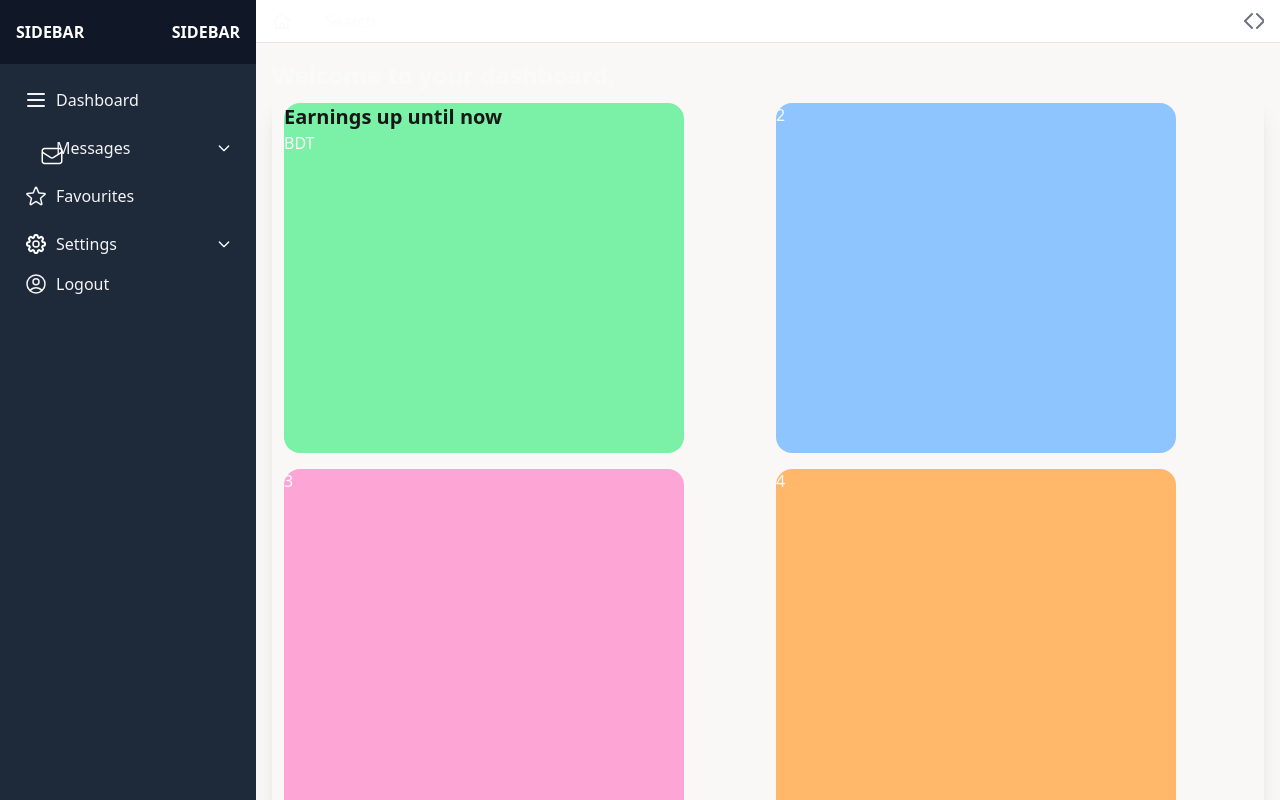
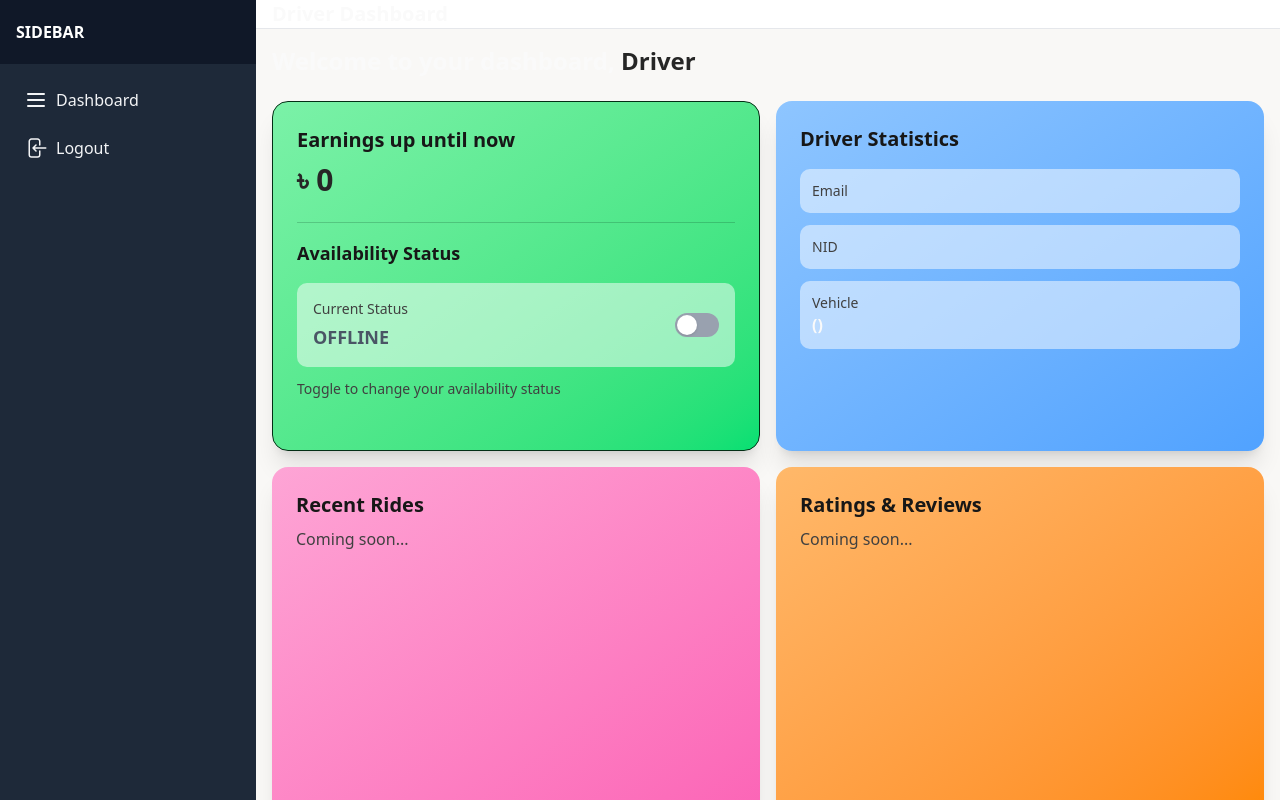
Before and after one commit to TheRABU/ride-lagbe-client, a React (Vite) app: page /dashboard/driver in a window 1280 px wide. Built offline with nearby package versions, Linux system fonts and the light colour scheme; no server answers.

Commit message:
driver dashboard half completed

```diff
--- /dev/null
+++ b/src/components/ToggleSwitch.tsx
@@ -0,0 +1,57 @@
+import { useState, useEffect } from "react";
+
+interface ToggleSwitchProps {
+  onToggle?: (checked: boolean) => void;
+  defaultChecked?: boolean;
+  disabled?: boolean;
+}
+
+const ToggleSwitch = ({
+  onToggle,
+  defaultChecked = false,
+  disabled = false,
+}: ToggleSwitchProps) => {
+  const [checked, setChecked] = useState(defaultChecked);
+
+  useEffect(() => {
+    setChecked(defaultChecked);
+  }, [defaultChecked]);
+
+  const handleToggle = (e: React.ChangeEvent<HTMLInputElement>) => {
+    if (disabled) return;
+
+    const newState = e.target.checked;
+    setChecked(newState);
+
+    if (onToggle) {
+      onToggle(newState);
+    }
+  };
+
+  return (
+    <div className="flex items-center">
+      <input
+        type="checkbox"
+        id="toggle"
+        checked={checked}
+        onChange={handleToggle}
+        disabled={disabled}
+        className="peer sr-only opacity-0"
+      />
+
+      <label
+        htmlFor="toggle"
+        className={`relative flex h-6 w-11 cursor-pointer items-center rounded-full px-0.5
+        transition-colors before:h-5 before:w-5 before:rounded-full before:bg-white before:shadow
+        before:transition-transform before:duration-300
+        ${checked ? "bg-green-500" : "bg-gray-400"}
+        ${disabled ? "opacity-50 cursor-not-allowed" : ""}
+        peer-checked:before:translate-x-full`}
+      >
+        <span className="sr-only">Toggle Availability</span>
+      </label>
+    </div>
+  );
+};
+
+export default ToggleSwitch;
--- a/src/pages/dashboard/driver-dashboard/DriverDashboard.tsx
+++ b/src/pages/dashboard/driver-dashboard/DriverDashboard.tsx
@@ -1,44 +1,75 @@
+/* eslint-disable @typescript-eslint/no-explicit-any */
+import ToggleSwitch from "@/components/ToggleSwitch";
 import { useLogoutMutation } from "@/redux/features/auth/auth.api";
 import {
   useGetDriverEarningsQuery,
   useIsDriverQuery,
+  useSetAvailabilityMutation,
 } from "@/redux/features/driver/driver.api";
 import { useNavigate } from "react-router";
 import { toast } from "react-toastify";
+import { useEffect, useState } from "react";
 
 const DriverDashboard = () => {
-  const { data: isDriver } = useIsDriverQuery(undefined);
-
-  // for driver earning
+  const { data: driverData, isLoading: isLoadingDriver } =
+    useIsDriverQuery(undefined);
   const { data: driverEarning } = useGetDriverEarningsQuery(undefined);
-
-  //logout
   const [logout] = useLogoutMutation();
-
+  const [setAvailability, { isLoading: isSettingAvailability }] =
+    useSetAvailabilityMutation();
   const navigate = useNavigate();
 
-  console.log(driverEarning);
+  // Local state to track current status
+  const [currentStatus, setCurrentStatus] = useState<string>("OFFLINE");
+
+  // Update local status when driver data loads
+  useEffect(() => {
+    if (driverData?.status) {
+      setCurrentStatus(driverData.status);
+    }
+  }, [driverData]);
+
+  const handleToggle = async (isActive: boolean) => {
+    const newStatus = isActive ? "ONLINE" : "OFFLINE";
+
+    try {
+      const result = await setAvailability({ status: newStatus }).unwrap();
+
+      // Update local state
+      setCurrentStatus(newStatus);
+
+      toast.success(`Status changed to ${newStatus}`);
+      console.log("Availability updated:", result);
+    } catch (error: any) {
+      console.error("Error setting availability:", error);
+      toast.error(error?.data?.message || "Failed to update availability");
+    }
+  };
 
   const handleLogout = async () => {
     try {
-      const result = await logout(undefined).unwrap();
-      if ("error" in result) {
-        const error = result.error as any;
-        toast.error(error.data?.message || "Failed to logout");
-      } else {
+      await logout(undefined).unwrap();
       toast.success("Logged out successfully!");
       navigate("/");
-      }
-    } catch (error) {
+    } catch (error: any) {
       console.error("Error at driver logout", error);
+      toast.error(error?.data?.message || "Failed to logout");
     }
   };
 
+  if (isLoadingDriver) {
     return (
-    <>
+      <div className="flex items-center justify-center h-screen">
+        <div className="text-xl">Loading...</div>
+      </div>
+    );
+  }
+
+  return (
     <div className="flex h-screen bg-gray-100">
       <input type="checkbox" id="menu-toggle" className="hidden peer" />
 
+      {/* Sidebar */}
       <div className="hidden peer-checked:flex md:flex flex-col w-64 bg-gray-800 transition-all duration-300 ease-in-out">
         <div className="flex items-center justify-between h-16 bg-gray-900 px-4">
           <span className="text-white font-bold uppercase">Sidebar</span>
@@ -51,14 +82,13 @@ const DriverDashboard = () => {
               stroke="currentColor"
             >
               <path
-                  stroke-linecap="round"
-                  stroke-linejoin="round"
-                  stroke-width="2"
+                strokeLinecap="round"
+                strokeLinejoin="round"
+                strokeWidth="2"
                 d="M6 18L18 6M6 6l12 12"
               />
             </svg>
           </label>
-            <span className="text-white font-bold uppercase">Sidebar</span>
         </div>
         <div className="flex flex-col flex-1 overflow-y-auto">
           <nav className="flex-1 px-2 py-4 bg-gray-800">
@@ -68,244 +98,46 @@ const DriverDashboard = () => {
             >
               <svg
                 xmlns="http://www.w3.org/2000/svg"
-                  className="h-6 w-6 mr-2 group-hover:transform group-hover:rotate-90"
+                className="h-6 w-6 mr-2"
                 fill="none"
                 viewBox="0 0 24 24"
                 stroke="currentColor"
               >
                 <path
-                    stroke-linecap="round"
-                    stroke-linejoin="round"
-                    stroke-width="2"
+                  strokeLinecap="round"
+                  strokeLinejoin="round"
+                  strokeWidth="2"
                   d="M4 6h16M4 12h16M4 18h16"
                 />
               </svg>
               Dashboard
             </a>
 
-              <div className="mb-2 relative group">
-                <input
-                  type="checkbox"
-                  id="messages-toggle"
-                  className="hidden peer"
-                />
-
-                <label
-                  htmlFor="messages-toggle"
-                  className="flex items-center px-12 py-2 mt-2 text-gray-100 hover:bg-gray-700 cursor-pointer w-full"
-                >
-                  Messages
-                </label>
-
-                <div className="absolute left-4 top-2 transform #dis-translate-y-1/2 flex items-center text-white">
-                  <svg
-                    xmlns="http://www.w3.org/2000/svg"
-                    fill="none"
-                    viewBox="0 0 24 24"
-                    stroke-width="1.5"
-                    stroke="currentColor"
-                    className="absolute top-2 left-4 text-white group-hover:hidden h-6 w-6 mr-2 peer-checked:hidden"
-                  >
-                    <path
-                      stroke-linecap="round"
-                      stroke-linejoin="round"
-                      d="M21.75 6.75v10.5a2.25 2.25 0 0 1-2.25 2.25h-15a2.25 2.25 0 0 1-2.25-2.25V6.75m19.5 0A2.25 2.25 0 0 0 19.5 4.5h-15a2.25 2.25 0 0 0-2.25 2.25m19.5 0v.243a2.25 2.25 0 0 1-1.07 1.916l-7.5 4.615a2.25 2.25 0 0 1-2.36 0L3.32 8.91a2.25 2.25 0 0 1-1.07-1.916V6.75"
-                    />
-                  </svg>
-
-                  <svg
-                    xmlns="http://www.w3.org/2000/svg"
-                    fill="none"
-                    viewBox="0 0 24 24"
-                    stroke-width="1.5"
-                    stroke="currentColor"
-                    className="absolute top-2 left-4 text-white hidden group-hover:block peer-checked:block h-6 w-6 mr-2"
-                  >
-                    <path
-                      stroke-linecap="round"
-                      stroke-linejoin="round"
-                      d="M21.75 9v.906a2.25 2.25 0 0 1-1.183 1.981l-6.478 3.488M2.25 9v.906a2.25 2.25 0 0 0 1.183 1.981l6.478 3.488m8.839 2.51-4.66-2.51m0 0-1.023-.55a2.25 2.25 0 0 0-2.134 0l-1.022.55m0 0-4.661 2.51m16.5 1.615a2.25 2.25 0 0 1-2.25 2.25h-15a2.25 2.25 0 0 1-2.25-2.25V8.844a2.25 2.25 0 0 1 1.183-1.981l7.5-4.039a2.25 2.25 0 0 1 2.134 0l7.5 4.039a2.25 2.25 0 0 1 1.183 1.98V19.5Z"
-                    />
-                  </svg>
-                </div>
-
-                <svg
-                  xmlns="http://www.w3.org/2000/svg"
-                  className="h-4 w-4 ml-auto transition-transform transform peer-checked:rotate-180 absolute right-4 top-3 transform #dis--translate-y-1/2 text-white"
-                  fill="none"
-                  viewBox="0 0 24 24"
-                  stroke="currentColor"
-                >
-                  <path
-                    stroke-linecap="round"
-                    stroke-linejoin="round"
-                    stroke-width="2"
-                    d="M19 9l-7 7-7-7"
-                  />
-                </svg>
-
-                <div className="hidden peer-checked:flex flex-col bg-white text-gray-800 mt-1 transition-all duration-300">
-                  <a href="#" className="block px-4 py-2 hover:bg-gray-200">
-                    Subitem 1
-                  </a>
-                  <a href="#" className="block px-4 py-2 hover:bg-gray-200">
-                    Subitem 2
-                  </a>
-                </div>
-              </div>
-
-              <a
-                href="#"
-                className="flex items-center px-4 py-2 mt-2 text-gray-100 hover:bg-gray-700 group"
+            <button
+              onClick={handleLogout}
+              className="flex items-center w-full px-4 py-2 mt-2 text-gray-100 hover:bg-gray-700 group"
             >
               <svg
                 xmlns="http://www.w3.org/2000/svg"
                 fill="none"
                 viewBox="0 0 24 24"
-                  stroke-width="1.5"
+                strokeWidth="1.5"
                 stroke="currentColor"
-                  className="h-6 w-6 mr-2 group-hover:hidden"
+                className="h-6 w-6 mr-2"
               >
                 <path
-                    stroke-linecap="round"
-                    stroke-linejoin="round"
-                    d="M11.48 3.499a.562.562 0 0 1 1.04 0l2.125 5.111a.563.563 0 0 0 .475.345l5.518.442c.499.04.701.663.321.988l-4.204 3.602a.563.563 0 0 0-.182.557l1.285 5.385a.562.562 0 0 1-.84.61l-4.725-2.885a.562.562 0 0 0-.586 0L6.982 20.54a.562.562 0 0 1-.84-.61l1.285-5.386a.562.562 0 0 0-.182-.557l-4.204-3.602a.562.562 0 0 1 .321-.988l5.518-.442a.563.563 0 0 0 .475-.345L11.48 3.5Z"
-                  />
-                </svg>
-                <svg
-                  xmlns="http://www.w3.org/2000/svg"
-                  fill="none"
-                  viewBox="0 0 24 24"
-                  stroke-width="1.5"
-                  stroke="currentColor"
-                  className="hidden group-hover:block h-6 w-6 mr-2"
-                >
-                  <path
-                    stroke-linecap="round"
-                    stroke-linejoin="round"
-                    d="M9.813 15.904 9 18.75l-.813-2.846a4.5 4.5 0 0 0-3.09-3.09L2.25 12l2.846-.813a4.5 4.5 0 0 0 3.09-3.09L9 5.25l.813 2.846a4.5 4.5 0 0 0 3.09 3.09L15.75 12l-2.846.813a4.5 4.5 0 0 0-3.09 3.09ZM18.259 8.715 18 9.75l-.259-1.035a3.375 3.375 0 0 0-2.455-2.456L14.25 6l1.036-.259a3.375 3.375 0 0 0 2.455-2.456L18 2.25l.259 1.035a3.375 3.375 0 0 0 2.456 2.456L21.75 6l-1.035.259a3.375 3.375 0 0 0-2.456 2.456ZM16.894 20.567 16.5 21.75l-.394-1.183a2.25 2.25 0 0 0-1.423-1.423L13.5 18.75l1.183-.394a2.25 2.25 0 0 0 1.423-1.423l.394-1.183.394 1.183a2.25 2.25 0 0 0 1.423 1.423l1.183.394-1.183.394a2.25 2.25 0 0 0-1.423 1.423Z"
-                  />
-                </svg>
-                Favourites
-              </a>
-
-              <div className="mb-2 relative group">
-                <input
-                  type="checkbox"
-                  id="settings-toggle"
-                  className="hidden peer"
-                />
-
-                <label
-                  htmlFor="settings-toggle"
-                  className="flex items-center px-12 py-2 mt-2 text-gray-100 hover:bg-gray-700 cursor-pointer w-full"
-                >
-                  Settings
-                </label>
-
-                <svg
-                  xmlns="http://www.w3.org/2000/svg"
-                  fill="none"
-                  viewBox="0 0 24 24"
-                  stroke-width="1.5"
-                  stroke="currentColor"
-                  className="absolute top-2 left-4 text-white group-hover:hidden h-6 w-6 mr-2 peer-checked:hidden"
-                >
-                  <path
-                    stroke-linecap="round"
-                    stroke-linejoin="round"
-                    stroke-width="2"
-                    d="M10.343 3.94c.09-.542.56-.94 1.11-.94h1.093c.55 0 1.02.398 1.11.94l.149.894c.07.424.384.764.78.93.398.164.855.142 1.205-.108l.737-.527a1.125 1.125 0 0 1 1.45.12l.773.774c.39.389.44 1.002.12 1.45l-.527.737c-.25.35-.272.806-.107 1.204.165.397.505.71.93.78l.893.15c.543.09.94.559.94 1.109v1.094c0 .55-.397 1.02-.94 1.11l-.894.149c-.424.07-.764.383-.929.78-.165.398-.143.854.107 1.204l.527.738c.32.447.269 1.06-.12 1.45l-.774.773a1.125 1.125 0 0 1-1.449.12l-.738-.527c-.35-.25-.806-.272-1.203-.107-.398.165-.71.505-.781.929l-.149.894c-.09.542-.56.94-1.11.94h-1.094c-.55 0-1.019-.398-1.11-.94l-.148-.894c-.071-.424-.384-.764-.781-.93-.398-.164-.854-.142-1.204.108l-.738.527c-.447.32-1.06.269-1.45-.12l-.773-.774a1.125 1.125 0 0 1-.12-1.45l.527-.737c.25-.35.272-.806.108-1.204-.165-.397-.506-.71-.93-.78l-.894-.15c-.542-.09-.94-.56-.94-1.109v-1.094c0-.55.398-1.02.94-1.11l.894-.149c.424-.07.765-.383.93-.78.165-.398.143-.854-.108-1.204l-.526-.738a1.125 1.125 0 0 1 .12-1.45l.773-.773a1.125 1.125 0 0 1 1.45-.12l.737.527c.35.25.807.272 1.204.107.397-.165.71-.505.78-.929l.15-.894Z"
-                  />
-                  <path
-                    stroke-linecap="round"
-                    stroke-linejoin="round"
-                    d="M15 12a3 3 0 1 1-6 0 3 3 0 0 1 6 0Z"
-                  />
-                </svg>
-
-                <svg
-                  xmlns="http://www.w3.org/2000/svg"
-                  fill="none"
-                  viewBox="0 0 24 24"
-                  stroke-width="1.5"
-                  stroke="currentColor"
-                  className="absolute top-2 left-4 text-white hidden group-hover:block peer-checked:block h-6 w-6 mr-2"
-                >
-                  <path
-                    stroke-linecap="round"
-                    stroke-linejoin="round"
-                    d="M21.75 6.75a4.5 4.5 0 0 1-4.884 4.484c-1.076-.091-2.264.071-2.95.904l-7.152 8.684a2.548 2.548 0 1 1-3.586-3.586l8.684-7.152c.833-.686.995-1.874.904-2.95a4.5 4.5 0 0 1 6.336-4.486l-3.276 3.276a3.004 3.004 0 0 0 2.25 2.25l3.276-3.276c.256.565.398 1.192.398 1.852Z"
-                  />
-                  <path
-                    stroke-linecap="round"
-                    stroke-linejoin="round"
-                    d="M4.867 19.125h.008v.008h-.008v-.008Z"
-                  />
-                </svg>
-
-                <svg
-                  xmlns="http://www.w3.org/2000/svg"
-                  className="h-4 w-4 ml-auto transition-transform transform peer-checked:rotate-180 absolute right-4 top-3 text-white"
-                  fill="none"
-                  viewBox="0 0 24 24"
-                  stroke="currentColor"
-                >
-                  <path
-                    stroke-linecap="round"
-                    stroke-linejoin="round"
-                    stroke-width="2"
-                    d="M19 9l-7 7-7-7"
-                  />
-                </svg>
-
-                <div className="hidden peer-checked:flex flex-col bg-white text-gray-800 mt-1 transition-all duration-300">
-                  <a href="#" className="block px-4 py-2 hover:bg-gray-200">
-                    Subitem 1
-                  </a>
-                  <a href="#" className="block px-4 py-2 hover:bg-gray-200">
-                    Subitem 2
-                  </a>
-                </div>
-                <button
-                  onClick={() => handleLogout()}
-                  className="flex items-center px-4 py-2 text-gray-100 hover:bg-gray-700 group"
-                >
-                  <svg
-                    xmlns="http://www.w3.org/2000/svg"
-                    fill="none"
-                    viewBox="0 0 24 24"
-                    stroke-width="1.5"
-                    stroke="currentColor"
-                    className="group-hover:hidden h-6 w-6 mr-2"
-                  >
-                    <path
-                      stroke-linecap="round"
-                      stroke-linejoin="round"
-                      d="M17.982 18.725A7.488 7.488 0 0 0 12 15.75a7.488 7.488 0 0 0-5.982 2.975m11.963 0a9 9 0 1 0-11.963 0m11.963 0A8.966 8.966 0 0 1 12 21a8.966 8.966 0 0 1-5.982-2.275M15 9.75a3 3 0 1 1-6 0 3 3 0 0 1 6 0Z"
-                    />
-                  </svg>
-                  <svg
-                    xmlns="http://www.w3.org/2000/svg"
-                    fill="none"
-                    viewBox="0 0 24 24"
-                    stroke-width="1.5"
-                    stroke="currentColor"
-                    className="hidden group-hover:block h-6 w-6 mr-2"
-                  >
-                    <path
-                      stroke-linecap="round"
-                      stroke-linejoin="round"
-                      d="M15.75 6a3.75 3.75 0 1 1-7.5 0 3.75 3.75 0 0 1 7.5 0ZM4.501 20.118a7.5 7.5 0 0 1 14.998 0A17.933 17.933 0 0 1 12 21.75c-2.676 0-5.216-.584-7.499-1.632Z"
+                  strokeLinecap="round"
+                  strokeLinejoin="round"
+                  d="M15.75 9V5.25A2.25 2.25 0 0013.5 3h-6a2.25 2.25 0 00-2.25 2.25v13.5A2.25 2.25 0 007.5 21h6a2.25 2.25 0 002.25-2.25V15M12 9l-3 3m0 0l3 3m-3-3h12.75"
                 />
               </svg>
               Logout
             </button>
-              </div>
           </nav>
         </div>
       </div>
 
+      {/* Main Content */}
       <div className="flex flex-col flex-1 overflow-y-auto">
         <div className="flex items-center justify-between h-16 bg-white border-b border-gray-200">
           <div className="flex items-center px-4">
@@ -315,88 +147,123 @@ const DriverDashboard = () => {
             >
               <svg
                 xmlns="http://www.w3.org/2000/svg"
-                  className="h-6 w-6 text-gray-500"
-                  fill="none"
-                  viewBox="0 0 24 24"
-                  stroke="white"
-                >
-                  <path
-                    stroke-linecap="round"
-                    stroke-linejoin="round"
-                    stroke-width="2"
-                    d="M4 6h16M4 12h16M4 18h16"
-                  />
-                </svg>
-              </label>
-              <svg
-                xmlns="http://www.w3.org/2000/svg"
-                fill="none"
-                viewBox="0 0 24 24"
-                stroke-width="1.5"
-                stroke="currentColor"
-                className="h-6 w-6"
-              >
-                <path
-                  stroke-linecap="round"
-                  stroke-linejoin="round"
-                  d="m2.25 12 8.954-8.955c.44-.439 1.152-.439 1.591 0L21.75 12M4.5 9.75v10.125c0 .621.504 1.125 1.125 1.125H9.75v-4.875c0-.621.504-1.125 1.125-1.125h2.25c.621 0 1.125.504 1.125 1.125V21h4.125c.621 0 1.125-.504 1.125-1.125V9.75M8.25 21h8.25"
-                />
-              </svg>
-              <input
-                className="mx-4 w-full border rounded-md px-4 py-2"
-                type="text"
-                placeholder="Search"
-              />
-            </div>
-            <div className="flex items-center pr-4">
-              <button className="flex items-center text-gray-500 hover:text-gray-700 focus:outline-none focus:text-gray-700">
-                <svg
-                  xmlns="http://www.w3.org/2000/svg"
                 className="h-6 w-6"
                 fill="none"
                 viewBox="0 0 24 24"
                 stroke="currentColor"
               >
                 <path
-                    stroke-linecap="round"
-                    stroke-linejoin="round"
-                    stroke-width="2"
-                    d="M12 19l-7-7 7-7m5 14l7-7-7-7"
+                  strokeLinecap="round"
+                  strokeLinejoin="round"
+                  strokeWidth="2"
+                  d="M4 6h16M4 12h16M4 18h16"
                 />
               </svg>
-              </button>
+            </label>
+            <h2 className="text-xl font-semibold">Driver Dashboard</h2>
           </div>
         </div>
+
         <div className="p-4 bg-[#F9F8F6]">
-            <h1 className="text-2xl font-bold">
+          <h1 className="text-2xl font-bold mb-6">
             Welcome to your dashboard,{" "}
             <span className="text-neutral-800 font-semibold">
-                {isDriver?.driver_name}
+              {driverData?.driver_name || "Driver"}
             </span>
           </h1>
-            <section className="grid grid-cols-2 gap-4 h-auto shadow-xl rounded-2xl p-3">
-              <div className="max-w-[400px] h-[350px] rounded-2xl bg-green-300">
-                <div>
-                  <h2 className="text-neutral-900 font-semibold text-xl">
+
+          <section className="grid grid-cols-1 md:grid-cols-2 gap-4 h-auto">
+            {/* Earnings & Availability Card */}
+            <div className="min-h-[350px] rounded-2xl bg-gradient-to-br from-green-300 to-green-400 border border-green-950 p-6 shadow-xl">
+              <div className="mb-6">
+                <h2 className="text-neutral-900 font-semibold text-xl mb-2">
                   Earnings up until now
                 </h2>
-                  <span>BDT {driverEarning}</span>
+                <span className="text-3xl font-bold text-neutral-800">
+                  ৳ {driverEarning || 0}
+                </span>
+              </div>
+
+              <div className="border-t border-green-950/20 pt-4">
+                <h3 className="text-neutral-900 font-semibold text-lg mb-4">
+                  Availability Status
+                </h3>
+
+                <div className="flex items-center justify-between bg-white/50 rounded-lg p-4">
+                  <div className="flex flex-col">
+                    <span className="text-sm text-neutral-700 mb-1">
+                      Current Status
+                    </span>
+                    <span
+                      className={`text-lg font-bold ${
+                        currentStatus === "ONLINE"
+                          ? "text-green-700"
+                          : "text-gray-600"
+                      }`}
+                    >
+                      {currentStatus}
+                    </span>
+                  </div>
+
+                  <div className="flex items-center gap-3">
+                    <ToggleSwitch
+                      onToggle={handleToggle}
+                      defaultChecked={currentStatus === "ONLINE"}
+                      disabled={isSettingAvailability}
+                    />
+                    {isSettingAvailability && (
+                      <div className="animate-spin h-5 w-5 border-2 border-green-700 border-t-transparent rounded-full" />
+                    )}
                   </div>
                 </div>
-              <div className="max-w-[400px] h-[350px] rounded-2xl bg-blue-300">
-                2
+
+                <p className="text-sm text-neutral-700 mt-3">
+                  Toggle to change your availability status
+                </p>
               </div>
-              <div className="max-w-[400px] h-[350px] rounded-2xl bg-pink-300">
-                3
             </div>
-              <div className="max-w-[400px] h-[350px] rounded-2xl bg-orange-300">
-                4
+
+            {/* Stats Card */}
+            <div className="min-h-[350px] rounded-2xl bg-gradient-to-br from-blue-300 to-blue-400 p-6 shadow-xl">
+              <h2 className="text-neutral-900 font-semibold text-xl mb-4">
+                Driver Statistics
+              </h2>
+              <div className="space-y-3">
+                <div className="bg-white/50 rounded-lg p-3">
+                  <p className="text-sm text-neutral-700">Email</p>
+                  <p className="font-semibold">{driverData?.driver_email}</p>
+                </div>
+                <div className="bg-white/50 rounded-lg p-3">
+                  <p className="text-sm text-neutral-700">NID</p>
+                  <p className="font-semibold">{driverData?.driver_nid}</p>
+                </div>
+                <div className="bg-white/50 rounded-lg p-3">
+                  <p className="text-sm text-neutral-700">Vehicle</p>
+                  <p className="font-semibold">
+                    {driverData?.vehicle?.model} ({driverData?.vehicle?.color})
+                  </p>
+                </div>
+              </div>
+            </div>
+
+            {/* Additional Cards */}
+            <div className="min-h-[350px] rounded-2xl bg-gradient-to-br from-pink-300 to-pink-400 p-6 shadow-xl">
+              <h2 className="text-neutral-900 font-semibold text-xl">
+                Recent Rides
+              </h2>
+              <p className="text-neutral-700 mt-2">Coming soon...</p>
+            </div>
+
+            <div className="min-h-[350px] rounded-2xl bg-gradient-to-br from-orange-300 to-orange-400 p-6 shadow-xl">
+              <h2 className="text-neutral-900 font-semibold text-xl">
+                Ratings & Reviews
+              </h2>
+              <p className="text-neutral-700 mt-2">Coming soon...</p>
             </div>
           </section>
         </div>
       </div>
     </div>
-    </>
   );
 };
 
```
Lines whose indentation alone changed are shown as unchanged.
